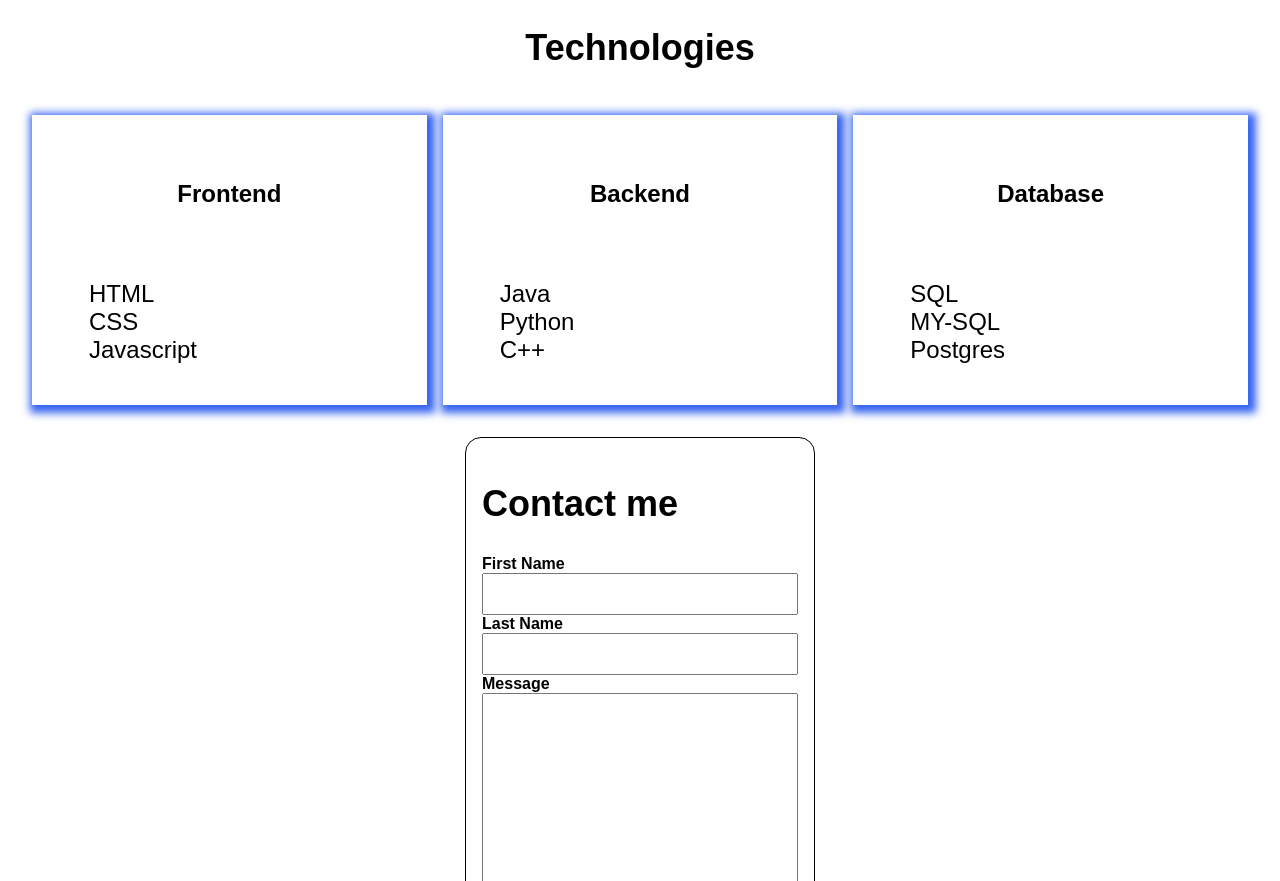
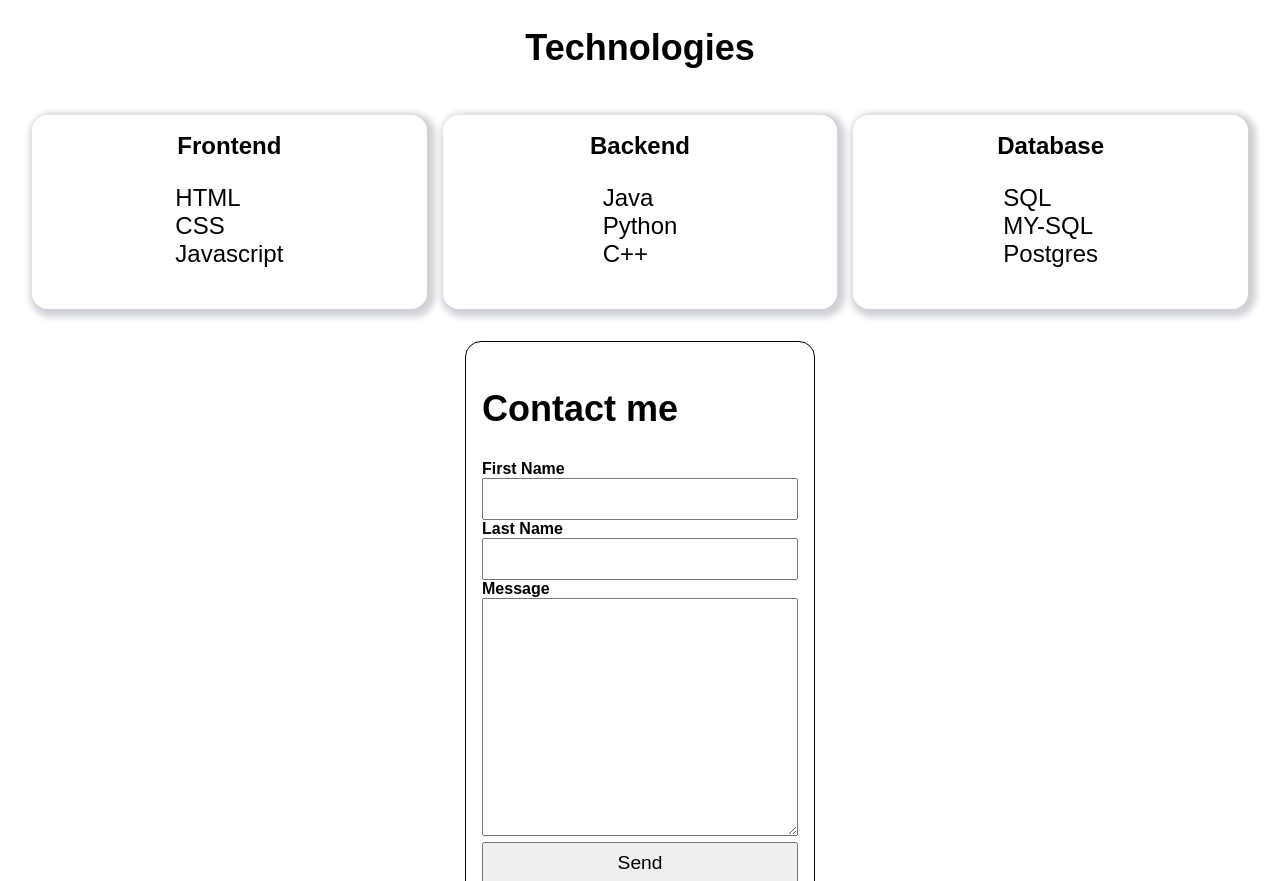
Before and after one commit to divyajadhav2000/javascript_practice, a plain HTML site: page index.html in a window 1280 px wide. Shown: the part 1367-2248 px from the top of the page. Drawn offline with Linux system fonts and the light colour scheme.

Commit message:
fixed navigation bar issue

```diff
--- a/index.html
+++ b/index.html
@@ -14,17 +14,17 @@
             <li><a href="#about_me">About me</a></li>
             <li><a href="#qualification">Qualification</a></li>
             <li><a href="#hobbies">Hobbies</a></li>
-            <li><a href="#experience">Experience</a></li>
+            <li><a href="#technologies">Technologies</a></li>
             <li><a href="#contact-me">Contact me</a></li>
             </ul>
         </nav>
     </section>
-    <header>
+    <header class="header">
         <nav class="default-nav">
             <a href="#about_me">About me</a>
             <a href="#qualification">Qualification</a>
             <a href="#hobbies">Hobbies</a>
-            <a href="#experience">Experience</a>
+            <a href="#technologies">Technologies</a>
             <a href="#contact-me">Contact me</a>
         </nav>
         <nav class="mobile-nav">
--- a/styles.css
+++ b/styles.css
@@ -14,7 +14,7 @@ body{
     font-size: var(--font-size-large);
 }
 
-header {
+.header {
     padding: 16px;
     position: sticky;
     top: 0;
@@ -53,6 +53,10 @@ footer{
 
 .container{
     padding: 16px;
+}
+
+section {
+    scroll-margin-top: calc(100px - (2 * var(--spacing-regular)));
 }
 
 .container > section h2 {
@@ -153,18 +157,30 @@ form#contact{
 }
 
 .card {
+    display: flex;
+    flex-direction: column;
+    justify-content: center;
+    align-items: center;
     border: 1px solid white;
     padding: var(--spacing-regular);
-    box-shadow: 3px 3px 8px 5px var(--secondary-color);
+    box-shadow: 3px 3px 6px 5px var(--shadow-color);
     width: 100%;
+    border-radius: var(--spacing-regular);
+    transition: transform 0.4s ease-in, box-shadow 0.4s ease-in-out;
+}
+
+.card:hover {
+    box-shadow: 3px 3px 8px 9px var(--shadow-color-dark);
+    transform: translateY(calc(-1 * var(--spacing-small)));
 }
 
 .card ul {
     list-style: none;
+    padding: 0;
 }
 
-.card header {
-    text-align: center;
+.card header h1 {
+    margin: 0;
 }
 
 .mobile-nav,
@@ -237,13 +253,16 @@ section.menu {
     --secondary-color: hsl(225, 85%, 57%);
     --text-color: hsl(0, 0%, 0%);
     --intro-color: hsl(0, 0%, 85%);
+    --shadow-color: hsl(225, 10%, 83%);
+    --shadow-color-dark: hsl(225, 10%, 63%);
 
     --font-size-small: 0.5rem;
     --font-size-regular: 1rem;
     --font-size-large: 1.5rem;
     --font-size-xl: 2rem;
 
-    --spacing-regular: 1rem;
+    --spacing-regular: 16px;
+    --spacing-small: calc(var(--spacing-regular) / 2);
 }
 
 @media (prefers-color-scheme: dark) {
```
